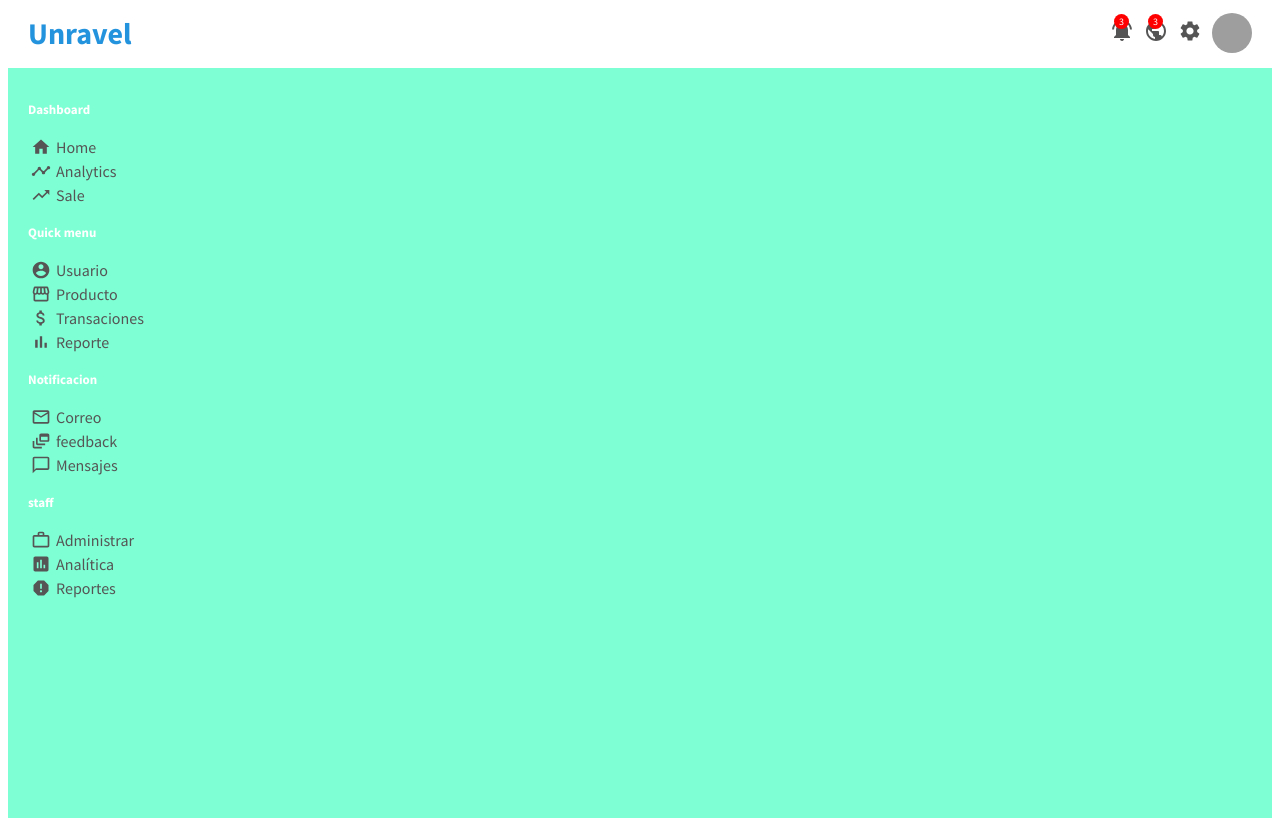
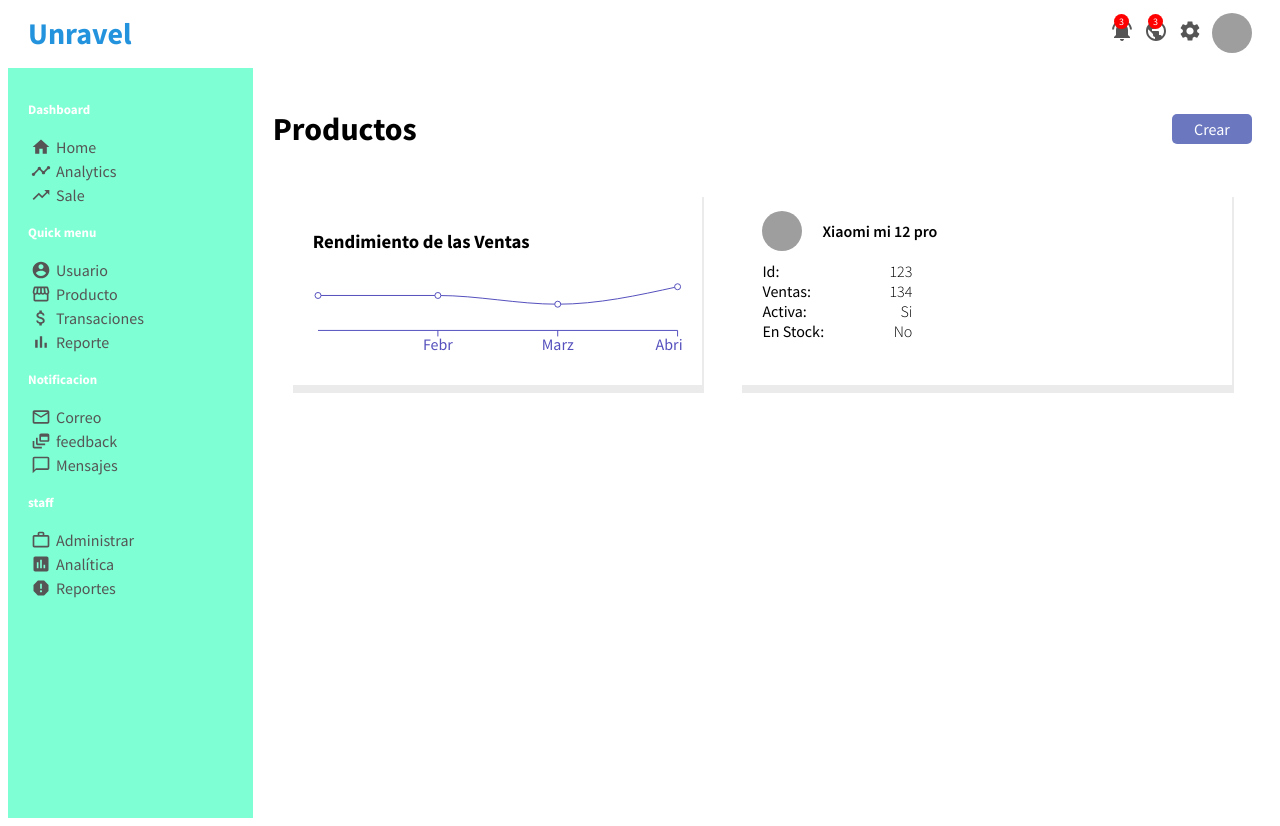
Before and after one commit to Diiegohdez/dashboard, a React (Create React App) app: page /ProductsList/1 in a window 1280 px wide. Built offline with nearby package versions, Linux system fonts and the light colour scheme; grey boxes are pictures that could not be loaded.

Commit message:
diseñ producto en proceso

```diff
--- a/src/App.css
+++ b/src/App.css
@@ -5,5 +5,6 @@
 
 .link{
     text-decoration: none;
-    color: inherit;
+    color: inherit
+    ;
 }
--- a/src/App.js
+++ b/src/App.js
@@ -6,6 +6,9 @@ import "./App.css"
 import {BrowserRouter as Router, Routes, Route} from "react-router-dom"
 import User from "./pages/User/User";
 import NewUser from "./pages/NewUser/NewUser";
+import Products from "./pages/Products/Products";
+import ProductsList from "./pages/ProductsList/ProductsList";
+import NewProducts from "./pages/home/NewProducts/NewProducts";
 
 
 function App() {
@@ -19,6 +22,9 @@ function App() {
           <Route path="/UserList" element={<UserList/>}/>
           <Route path="UserList/:Id" element={<User/>}/>
           <Route path="/NewUser" element={<NewUser/>}/>
+          <Route path="/Products" element={<Products/>}/>
+          <Route path="ProductsList/:Id" element={<ProductsList/>}/>
+          <Route path="/NewProducts" element={<NewProducts/>}/>
         </Routes>
 
 
--- a/src/Components/sidebar/Sidebar.jsx
+++ b/src/Components/sidebar/Sidebar.jsx
@@ -47,7 +47,7 @@ export default function Sidebar() {
                         Usuario
                     </li>
                     </Link>
-                    <Link to="Producto" className="link">
+                    <Link to="Products" className="link">
                     <li className="sidebarItems">
                         <Storefront className="sidebarIcon"/>
                         Producto
--- a/src/misDatos.js
+++ b/src/misDatos.js
@@ -62,6 +62,31 @@ export const userData = [
 
   ];
 
+  export const ProductsData = [
+    {
+      name: 'Ene',
+      "Sales": 4000,
+
+    },
+    {
+        name: 'Febr',
+        "Sales": 4000,
+
+    },
+    {
+        name: 'Marz',
+        "Sales": 3000,
+
+    },
+    {
+        name: 'Abri',
+        "Sales": 5000,
+
+    },
+
+
+  ];
+
   export const UserRows = [
     { id: 1, userName: 'Juan Zapata', avatar:'https://images.pexels.com/photos/810775/pexels-photo-810775.jpeg?auto=compress&cs=tinysrgb&dpr=2&h=650&w=940',
     email:'JuanZ@gmail.com', status:'Active', transaccion:'$150.000' },
@@ -94,3 +119,36 @@ export const userData = [
     email:'JuanZ@gmail.com', status:'Active', transaccion:'$150.000' },
 
   ];
+
+  export const ProductsRows = [
+    { id: 1, Name: 'xiaomi mi 12 pro', img:'https://images.pexels.com/photos/9403812/pexels-photo-9403812.jpeg?auto=compress&cs=tinysrgb&dpr=2&h=650&w=940',
+    stock:'480', disponible:'si', Precio:'$150.000' },
+
+    { id: 2, Name: 'xiaomi mi 12 pro', img:'https://images.pexels.com/photos/9403812/pexels-photo-9403812.jpeg?auto=compress&cs=tinysrgb&dpr=2&h=650&w=940',
+    stock:'480', disponible:'si', Precio:'$150.000' },
+
+    { id: 3, Name: 'xiaomi mi 12 pro', img:'https://images.pexels.com/photos/9403812/pexels-photo-9403812.jpeg?auto=compress&cs=tinysrgb&dpr=2&h=650&w=940',
+    stock:'480', disponible:'si', Precio:'$150.000' },
+
+    { id: 4, Name: 'xiaomi mi 12 pro', img:'https://images.pexels.com/photos/9403812/pexels-photo-9403812.jpeg?auto=compress&cs=tinysrgb&dpr=2&h=650&w=940',
+    stock:'480', disponible:'si', Precio:'$150.000' },
+
+    { id: 5, Name: 'xiaomi mi 12 pro', img:'https://images.pexels.com/photos/9403812/pexels-photo-9403812.jpeg?auto=compress&cs=tinysrgb&dpr=2&h=650&w=940',
+    stock:'480', disponible:'si', Precio:'$150.000' },
+
+    { id: 6, Name: 'xiaomi mi 12 pro', img:'https://images.pexels.com/photos/9403812/pexels-photo-9403812.jpeg?auto=compress&cs=tinysrgb&dpr=2&h=650&w=940',
+    stock:'480', disponible:'si', Precio:'$150.000' },
+
+    { id: 7, Name: 'xiaomi mi 12 pro', img:'https://images.pexels.com/photos/9403812/pexels-photo-9403812.jpeg?auto=compress&cs=tinysrgb&dpr=2&h=650&w=940',
+    stock:'480', disponible:'si', Precio:'$150.000' },
+
+    { id: 8, Name: 'xiaomi mi 12 pro', img:'https://images.pexels.com/photos/9403812/pexels-photo-9403812.jpeg?auto=compress&cs=tinysrgb&dpr=2&h=650&w=940',
+    stock:'480', disponible:'si', Precio:'$150.000' },
+
+    { id: 9, Name: 'xiaomi mi 12 pro', img:'https://images.pexels.com/photos/9403812/pexels-photo-9403812.jpeg?auto=compress&cs=tinysrgb&dpr=2&h=650&w=940',
+    stock:'480', disponible:'si', Precio:'$150.000' },
+
+    { id: 10, Name: 'xiaomi mi 12 pro', img:'https://images.pexels.com/photos/9403812/pexels-photo-9403812.jpeg?auto=compress&cs=tinysrgb&dpr=2&h=650&w=940',
+    stock:'480', disponible:'si', Precio:'$150.000' },
+
+  ];
--- /dev/null
+++ b/src/pages/Products/Products.jsx
@@ -0,0 +1,61 @@
+
+import "./products.css"
+import { DataGrid } from '@material-ui/data-grid'
+import {DeleteForever} from '@material-ui/icons'
+import {ProductsRows} from "../../misDatos"
+import { Link } from 'react-router-dom'
+import React, { useState } from 'react'
+
+export default function Products() {
+
+    const [data, setData] = useState(ProductsRows)
+
+    const handleDelete =(id)=>{
+        setData(data.filter((item) => item.id !== id));
+      }
+
+      const columns = [
+        { field: 'id', headerName: 'ID', width: 90 },
+        { field: "Products", headerName: 'Productos', width: 210, renderCell: (params)=>{
+          return(
+            <div className="ProductsListUser">
+              <img className="ProductsListImg"  src={params.row.img} alt=""/>
+              {params.row.Name}
+            </div>
+          )
+        } },
+        { field: 'stock', headerName: 'Stock', width: 180 },
+        {
+          field: 'disponible',
+          headerName: 'Disponible',
+          width: 150,
+        },
+        {
+          field: 'Precio',
+          headerName: 'Precio',
+          width: 190,
+        },
+        {
+          field: 'action',
+          headerName: 'Accion',
+          width: 150,
+          renderCell: (params)=>{
+            return(
+              <>
+              <Link to={"/ProductsList/"+params.row.id}>
+              <button className="ProductsModif">Editar</button>
+              </Link>
+
+               <DeleteForever className="ProductsIco" onClick={()=>handleDelete(params.row.id)}/>
+              </>
+            )
+          }
+        },
+      ];
+
+  return (
+    <div className="Products">
+        <DataGrid rows={data} disableSelectionOnClick columns={columns} pageSize={9} checkboxSelection/>
+    </div>
+  )
+}
--- /dev/null
+++ b/src/pages/Products/products.css
@@ -0,0 +1,31 @@
+.Products{
+    flex: 4;
+}
+
+.ProductsModif{
+    border: none;
+    border-radius: 10px;
+    padding: 5px 10px;
+    background-color: rgb(107, 120, 192);
+    color: white;
+    cursor: pointer;
+    margin-right: 20px;
+}
+
+.ProductsIco{
+    color: red;
+    cursor: pointer;
+}
+
+.ProductsListImg{
+    width: 32px;
+    height: 32px;
+    border-radius: 50%;
+    object-fit: cover;
+    margin-right: 10px;
+}
+
+.ProductsListUser{
+    display: flex;
+    align-items: center;
+}
--- /dev/null
+++ b/src/pages/ProductsList/ProductsList.jsx
@@ -0,0 +1,49 @@
+import React from 'react'
+import { Link } from 'react-router-dom'
+import "./productsList.css"
+import Chart from "../../Components/Chart/Chart"
+import {ProductsData} from "../../misDatos"
+
+export default function ProductsList() {
+  return (
+    <div className="ProductsList">
+        <div className="ProductTitleContainer">
+          <h1 className="ProductTitle">Productos</h1>
+          <Link to="/NewProducts">
+          <button className="butoonaddProduct">Crear</button>
+          </Link>
+
+        </div>
+        <div className="ProductsTop">
+          <div className="ProductsTopLeft">
+            <Chart data={ProductsData} dataKey="Sales" title="Rendimiento de las Ventas"/>
+          </div>
+          <di className="ProductsTopRight">
+            <div className="ProductsTopInform">
+              <img src="https://images.pexels.com/photos/9403812/pexels-photo-9403812.jpeg?auto=compress&cs=tinysrgb&dpr=2&h=650&w=940" alt='' className="ProductsInformImg"/>
+              <span className="ProductName">  Xiaomi mi 12 pro</span>
+            </div>
+            <div className="ProductsBottomInform">
+              <div className="ProductsInformItem">
+                <span className="ProductsInfoKey">Id:</span>
+                <span className="ProductsInfoValue">123</span>
+              </div>
+              <div className="ProductsInformItem">
+                <span className="ProductsInfoKey">Ventas:</span>
+                <span className="ProductsInfoValue">134</span>
+              </div>
+              <div className="ProductsInformItem">
+                <span className="ProductsInfoKey">Activa:</span>
+                <span className="ProductsInfoValue">Si</span>
+              </div>
+              <div className="ProductsInformItem">
+                <span className="ProductsInfoKey">En Stock:</span>
+                <span className="ProductsInfoValue">No</span>
+              </div>
+            </div>
+          </di>
+        </div>
+        <div className="Productsbottom"></div>
+    </div>
+  )
+}
--- /dev/null
+++ b/src/pages/ProductsList/productsList.css
@@ -0,0 +1,69 @@
+.ProductsList{
+    flex: 4;
+    padding: 20px;
+}
+
+.ProductTitleContainer{
+    display: flex;
+    align-items: center;
+    justify-content:space-between
+}
+
+.butoonaddProduct{
+    width: 80px;
+    border: none;
+    padding: 5px;
+    background-color: rgb(107, 120, 192);
+    color: white;
+    border-radius: 5px;
+    font-size: 16px;
+    cursor: pointer;
+}
+
+.ProductsTop{
+    display: flex;
+}
+
+.ProductsTopLeft, .ProductsTopRight{
+    flex: 1;
+}
+
+.ProductsTopRight{
+    padding: 20px;
+    margin: 20px;
+    -webkit-box-shadow: 1px 7px 0px 1px rgba(0,0,0,0.08);
+    -moz-box-shadow: 1px 7px 0px 1px rgba(0,0,0,0.08);
+    box-shadow: 1px 7px 0px 1px rgba(0,0,0,0.08);
+}
+
+.ProductsInformImg{
+    width: 40px;
+    height: 40px;
+    border-radius: 50px;
+    object-fit: cover;
+    margin-right: 20px;
+}
+
+.ProductsTopInform{
+    display: flex;
+    align-items: center;
+}
+
+.ProductName{
+    font-weight: 600;
+}
+
+.ProductsBottomInform{
+    margin-top: 10px;
+}
+
+.ProductsInformItem{
+    width: 150px;
+    display: flex;
+    justify-content: space-between;
+
+}
+
+.ProductsInfoValue{
+    font-weight: 300;
+}
--- a/src/pages/UserList/userList.css
+++ b/src/pages/UserList/userList.css
@@ -27,4 +27,5 @@
 
 .UserListIco{
     cursor: pointer;
+    color: red;
 }
--- /dev/null
+++ b/src/pages/home/NewProducts/NewProducts.jsx
@@ -0,0 +1,10 @@
+import React from 'react'
+import "./newProducts.css"
+
+export default function NewProducts() {
+  return (
+    <div className="NewProducts">
+        NewProducts
+    </div>
+  )
+}
--- /dev/null
+++ b/src/pages/home/NewProducts/newProducts.css
@@ -0,0 +1,3 @@
+.NewProducts{
+    flex: 4;
+}
```
